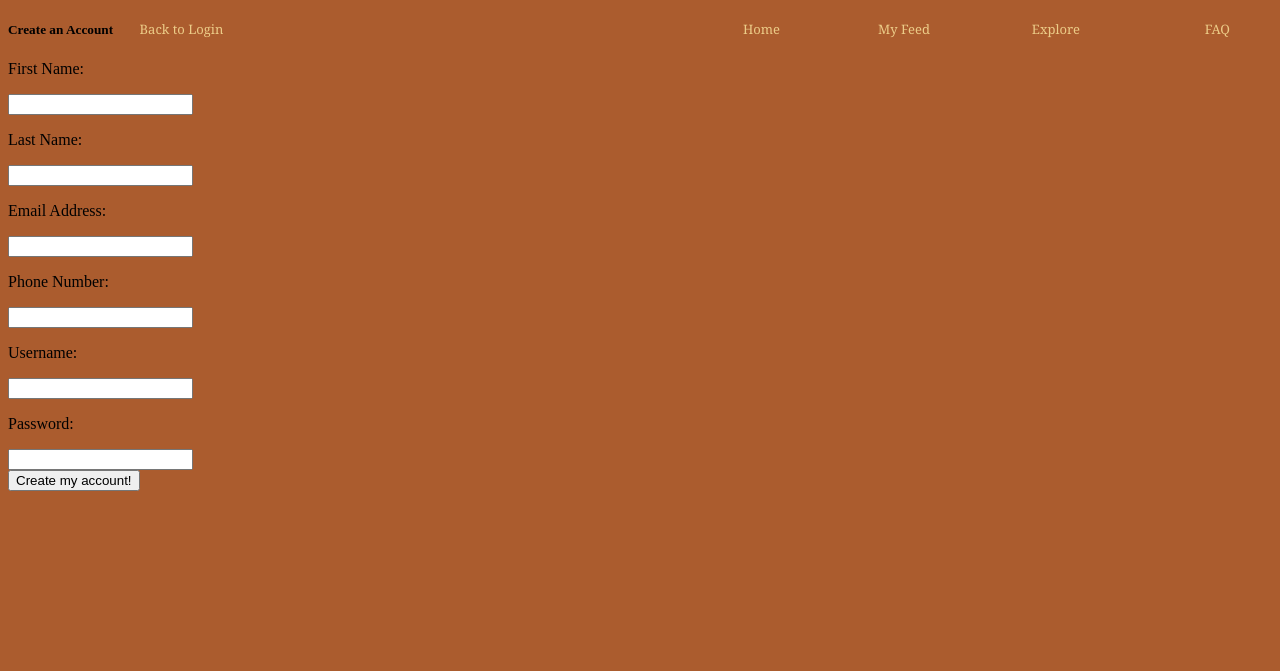
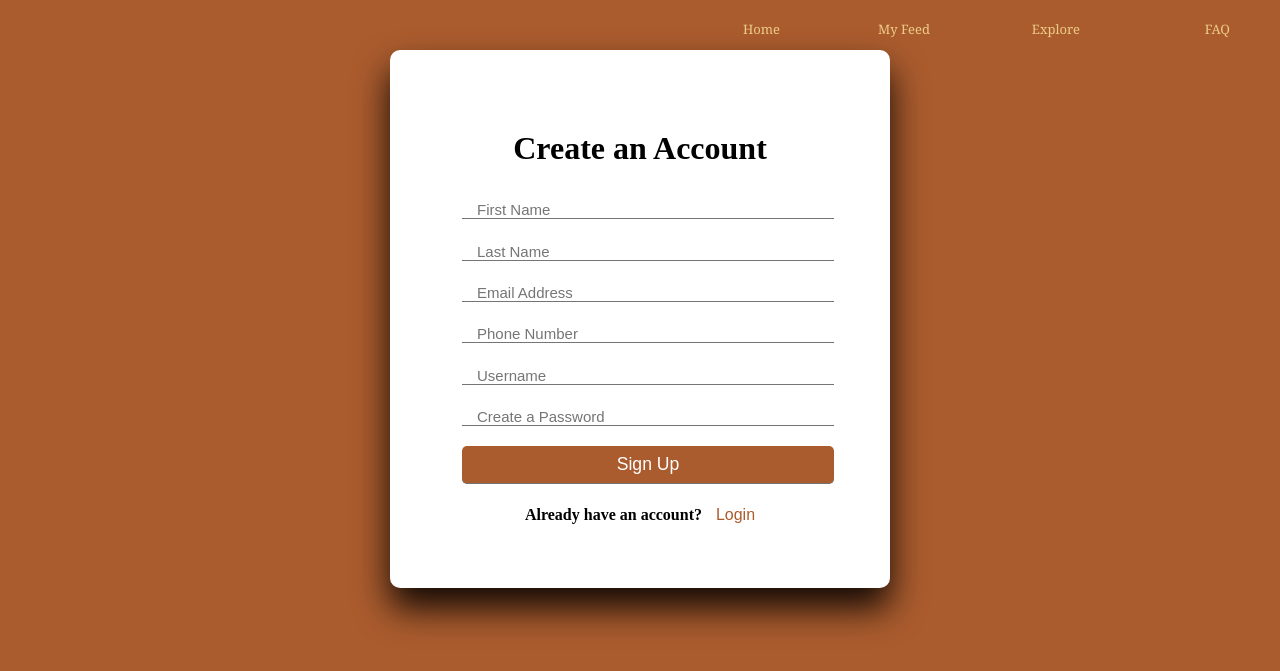
Before and after one commit to jtainterns1/Arizona-Wildlife-1, a PHP site: page /createaccount.html in a window 1280 px wide. Shown: the top 671 px of the page. Run offline with PHP 8.4, Linux system fonts and the light colour scheme.

Commit message:
Created a general css file, edited createaccount.html

```diff
--- a/Home.html
+++ b/Home.html
@@ -5,6 +5,7 @@
     <meta name="viewport" content="width=device-width, initial-scale=1.0">
     <title>Arizona Wildlife - Home</title>
     <link rel="stylesheet" href="stylehome.css">
+    <link rel="stylesheet" href="standard.css">
 </head>
 <body>
     <a class="LinktoHome" href="http://127.0.0.1:5501/Home.html">
--- a/createaccount.html
+++ b/createaccount.html
@@ -4,7 +4,8 @@
     <meta charset="UTF-8">
     <meta name="viewport" content="width=device-width, initial-scale=1.0">
     <title>Arizona Wildlife - Create an account</title>
-    <link rel="stylesheet" href="stylehome.css">
+    <link rel="stylesheet" href="stylecreate.css">
+    <link rel="stylesheet" href="standard.css">
 </head>
 <body>
     <a class="LinktoHome" href="http://127.0.0.1:5501/Home.html">
@@ -19,37 +20,33 @@
     <a class="LinktoFAQ" href="http://127.0.0.1:5501/faq.html">
         FAQ
     </a>
-    <div class="account_container">
+    <div class="account_container" id="signup">
         <h5 class="createheader"> Create an Account </h5>
-        <div class="create_items">
-            <form action="first" method="GET">
-                <p> First Name: </p>
-                <input type="text" required>
-            </form>
-            <form action="last" method="GET">
-                <p> Last Name: </p>
-                <input type="text" required>
-            </form>
-            <form action="Email" method="GET">
-                <p> Email Address: </p>
-                <input type="text" required>
-            </form>
-            <form action="num" method="GET">
-                <p> Phone Number: </p>
-                <input type="text" required>
-            </form>
-            <form action="user" method="GET">
-                <p> Username: </p>
-                <input type="text" required>
-            </form>
-            <form action="pass" method="GET">
-                <p> Password: </p>
-                <input type="password" required>
-            </form>
-            <button type="submit">Create my account!</button>
-            <a class="back" href="http://127.0.0.1:5501/login.html">
-                Back to Login
-            </a>
+        <form method="post" action="">
+            <div class="input-group">
+                <input type="text" name="first" id="first" placeholder="First Name" required>
+            </div>
+            <div class="input-group">
+                <input type="text" name="last" id="last" placeholder="Last Name" required>
+            </div>
+            <div class="input-group">
+                <input type="text" name="email" id="email" placeholder="Email Address" required>
+            </div>
+            <div class="input-group">
+                <input type="number" name="phone" id="'phone" placeholder="Phone Number" required>
+            </div>
+            <div class="input-group">
+                <input type="text" name="user" id="user" placeholder="Username" required>
+            </div>
+            <div class="input-group">
+                <input type="password" name="pass" id="pass" placeholder="Create a Password" required>
+            </div>
+            <input type="submit" class="btn" value="Sign Up" name="signup">
+            <div class="back">
+                <p> Already have an account? </p>
+                <button id="loginbutton" href="http://127.0.0.1:5501/login.html">Login</button>
+            </div>
+        </form>
         </div>
     </div>
 </body>
--- a/explore.html
+++ b/explore.html
@@ -4,7 +4,7 @@
     <meta charset="UTF-8">
     <meta name="viewport" content="width=device-width, initial-scale=1.0">
     <title>Arizona Wildlife - Explore</title>
-    <link rel="stylesheet" href="stylehome.css">
+    <link rel="stylesheet" href="standard.css">
 </head>
 <body>
     <a class="LinktoHome" href="http://127.0.0.1:5501/Home.html">
--- a/faq.html
+++ b/faq.html
@@ -4,7 +4,7 @@
     <meta charset="UTF-8">
     <meta name="viewport" content="width=device-width, initial-scale=1.0">
     <title>Arizona Wildlife - FAQ</title>
-    <link rel="stylesheet" href="stylehome.css">
+    <link rel="stylesheet" href="standard.css">
 </head>
 <body>
     <h1> FAQ </h1>
--- a/login.html
+++ b/login.html
@@ -5,6 +5,7 @@
     <meta name="viewport" content="width=device-width, initial-scale=1.0">
     <title>Arizona Wildlife - Login</title>
     <link rel="stylesheet" href="stylelogin.css">
+    <link rel="stylesheet" href="standard.css">
 </head>
 <body>
     <a class="LinktoHome" href="http://127.0.0.1:5501/Home.html">
--- a/myfeed.html
+++ b/myfeed.html
@@ -4,7 +4,7 @@
     <meta charset="UTF-8">
     <meta name="viewport" content="width=device-width, initial-scale=1.0">
     <title>Arizona Wildlife - My Feed</title>
-    <link rel="stylesheet" href="stylehome.css">
+    <link rel="stylesheet" href="standard.css">
 </head>
 <body>
     <h1> Feed </h1>
--- /dev/null
+++ b/standard.css
@@ -0,0 +1,40 @@
+body {
+    background-color: #ab5c2e;
+  }
+
+  a {
+    color: rgb(236, 204, 136);
+    font-size: 13px;
+    font-family: Georgia, 'Times New Roman', Times, serif;
+    text-decoration: none;
+    position: fixed;
+    top: 20px;
+  }
+
+  .LinktoHome {
+    right: 500px;
+  }
+
+  .LinktoFeed {
+    right: 350px;
+  }
+
+  .LinktoExplore {
+    right: 200px;
+  }
+
+  .LinktoFAQ {
+    right: 50px;
+  }
+
+  .createAccount {
+    top: 530px;
+  }
+
+.LinktoExplore:hover,
+.LinktoFeed:hover,
+.LinktoHome:hover,
+.LinktoFAQ:hover,
+.exploretext:hover {
+    color: rgb(218, 152, 28);
+}
--- a/stylecreate.css
+++ b/stylecreate.css
@@ -1,21 +1,54 @@
-body {
-    background-color: #ab5c2e;
-    display: flex;
-    justify-content: flex-start;
-    flex-direction: column;
-    height: 100vh;
+* {
     margin: 0;
+    padding: 0;
+    box-sizing: border-box;
+}
+
+  .account_container {
+    background: white;
+    width: 500px;
+    padding: 4rem;
+    margin: 50px auto;
+    border-radius: 10px;
+    box-shadow: 0 20px 35px rgba(0,0,1,0.9)
   }
 
-  .account_container {
-    text-align: left;
+  .form{
+    margin: 0 2rem;
   }
 
-  .LoginHeader {
-    color: #ffffff;
-    font-size: 40px;
-    font-family: 'Trebuchet MS', 'Lucida Sans Unicode', 'Lucida Grande', 'Lucida Sans', Arial, sans-serif;
-    /* margin-bottom: 20px; */
+  .createheader{
+    font-size: 2rem;
+    font-weight: bold;
+    text-align: center;
+    padding: 1rem;
+    margin-bottom: 0.4rem;
+  }
+
+  input {
+    color: inherit;
+    width: 100%;
+    margin: 0.5rem;
+    background-color: transparent;
+    border: none;
+    border-bottom: 1px solid #757575;
+    padding-left: 15px;
+    font-size: 15px;
+  }
+
+  .input-group {
+    padding: 1% 0;
+    position: relative;
+  }
+
+  .btn {
+    font-size: 1.1rem;
+    padding: 8px 0;
+    border-radius: 5px;
+    outline: none;
+    background: #ab5c2e;
+    color: white;
+
   }
 
   .login_items {
@@ -25,26 +58,13 @@ body {
     display: flex;
     flex-direction: column;
     align-items: center;
+    transition: 0.9s;
   }
 
-  .login_items p {
-    margin: 10px 0 5px 0;
+  .btn:hover {
+    background:#ca8963;
   }
 
-  .login_items input {
-    /* margin-bottom: 15px; */
-    padding: 10px;
-    font-size: 16px;
-  }
-
-  button {
-    padding: 10px 20px;
-    font-size: 18px;
-    background-color: #ffffff;
-    color: #ab5c2e;
-    border: none;
-    cursor: pointer;
-  }
 
   a {
     color: rgb(236, 204, 136);
@@ -56,5 +76,22 @@ body {
   }
 
   .back {
-    top: 400px;
+    display: flex;
+    justify-content: space-around;
+    padding:0 4rem;
+    margin-top: 0.9rem;
+    font-weight: bold;
   }
+
+  button {
+    color: #ab5c2e;
+    border: none;
+    border-radius: 5px;
+    background-color: transparent;
+    font-size: 1rem;
+  }
+
+  button:hover{
+    color:#ffffff;
+    background-color:#ca8963;
+  }
--- a/stylehome.css
+++ b/stylehome.css
@@ -1,7 +1,4 @@
 /* General body styling */
-body {
-  background-color: #ab5c2e;
-}
 
 /* Title styling */
 h1 {
@@ -27,32 +24,6 @@ h1 {
     justify-content: right;
 
 
-}
-
-/* Link styling */
-a {
-  color: rgb(236, 204, 136);
-  font-size: 13px;
-  font-family: Georgia, 'Times New Roman', Times, serif;
-  text-decoration: none;
-  position: fixed;
-  top: 20px;
-}
-
-.LinktoHome {
-  right: 500px;
-}
-
-.LinktoFeed {
-  right: 350px;
-}
-
-.LinktoExplore {
-  right: 200px;
-}
-
-.LinktoFAQ {
-  right: 50px;
 }
 
 /* Rectangle styling */
@@ -150,14 +121,6 @@ a {
   background-color: #717171;
 }
 
-.LinktoExplore:hover,
-.LinktoFeed:hover,
-.LinktoHome:hover,
-.LinktoFAQ:hover,
-.exploretext:hover {
-    color: rgb(218, 152, 28);
-}
-
 .explorebar {
   width: 100%;
   height: 35px;
```
Also changed, not shown: stylelogin.css (+0 -29 lines).
